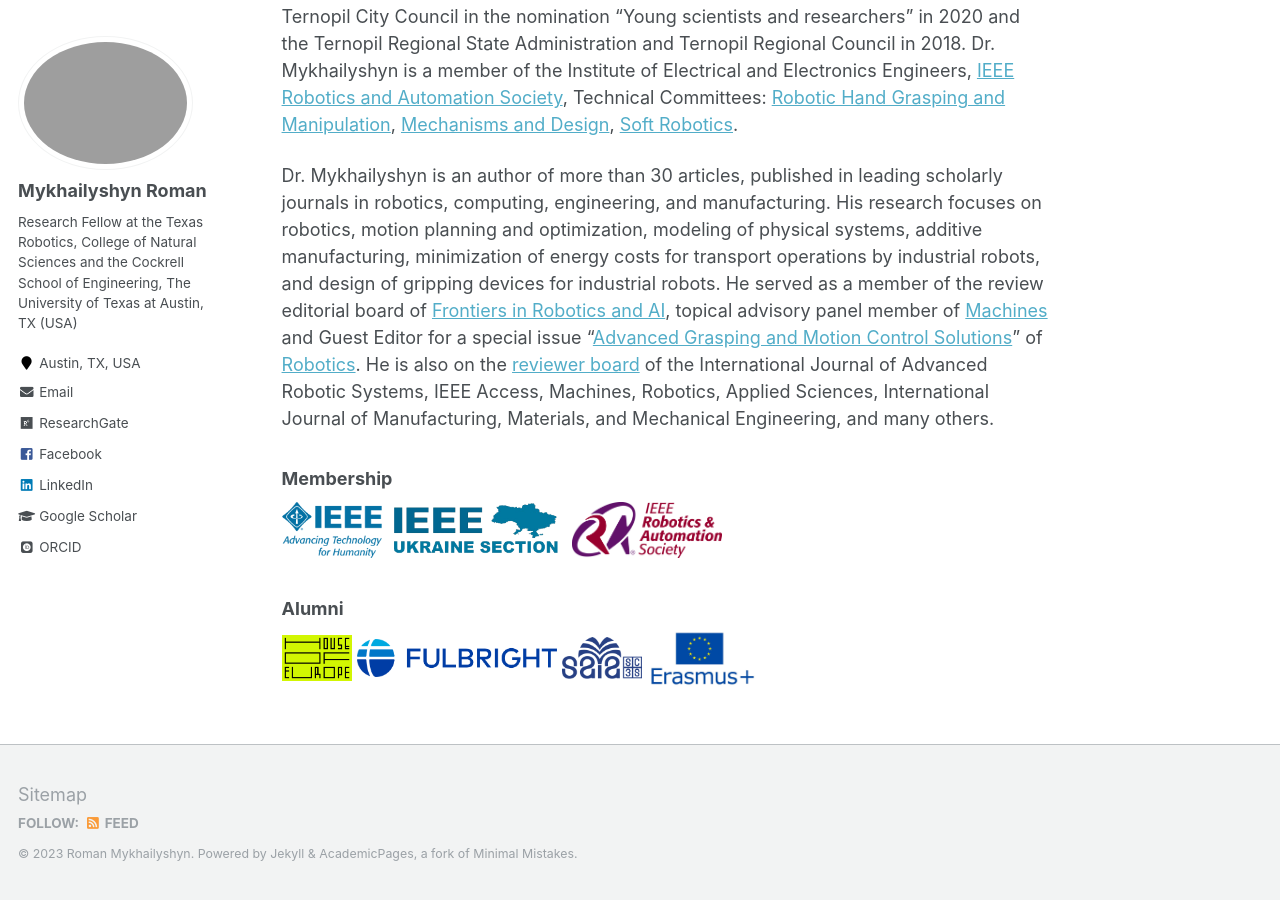
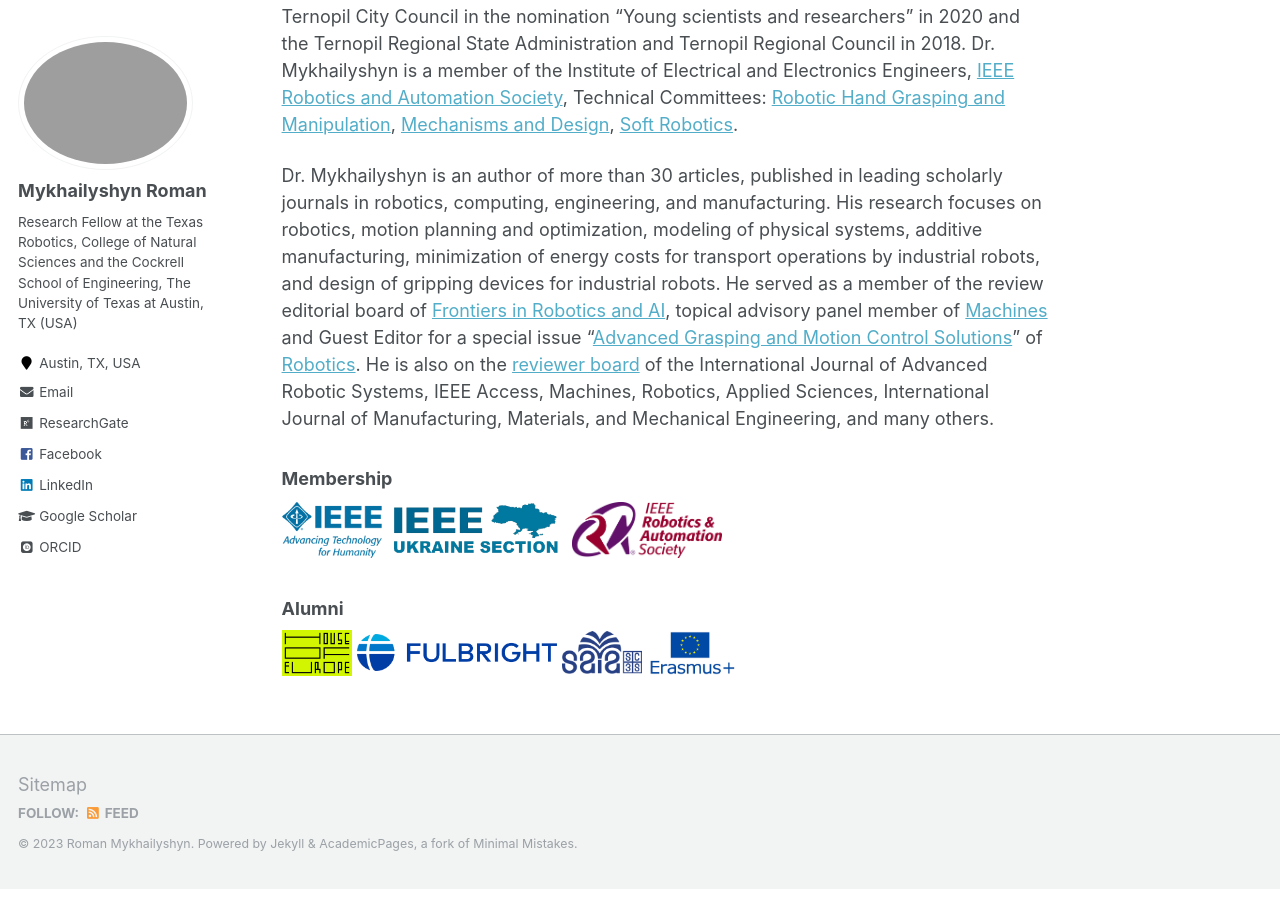
Before and after one commit to RomanMykhailyshyn/RomanMykhailyshyn.github.io, a Jekyll site: the page built from _pages/about.md, in a window 1280 px wide and 900 px high, scrolled down 554 px. Built offline with Jekyll 4.4.1, drawn with Linux system fonts in a browser that asks for light colours; some web fonts are replaced.

Commit message:
Update about.md

```diff
--- a/_pages/about.md
+++ b/_pages/about.md
@@ -15,4 +15,4 @@ Dr. Mykhailyshyn is an author of more than 30 articles, published in leading sch
 ### Membership
 [<img src='/images/IEEE_logo.png' width='100'>](https://www.ieee.org/)   [<img src='/images/IEEE-Ukraine.png' width='180'>](https://ieee.org.ua/)   [<img src='/images/IEEE_RAS.png' width='150'>](https://www.ieee-ras.org/)
 ### Alumni
-[<img src='/images/HoE.png' width='70'>](https://houseofeurope.org.ua/en/alumni-community)   [<img src='/images/fulbright-logo.png' width='200'>](https://fulbrightscholars.org/) [<img src='/images/logo_SAIA.png' width='80'>](https://www.saia.sk/en/) [<img src='/images/Erasmus-Logo.jpg' width='110'>](https://erasmus-plus.ec.europa.eu/)
+[<img src='/images/HoE.png' width='70'>](https://houseofeurope.org.ua/en/alumni-community)   [<img src='/images/fulbright-logo.png' width='200'>](https://fulbrightscholars.org/) [<img src='/images/logo_SAIA.png' width='80'>](https://www.saia.sk/en/) [<img src='/images/Erasmus-Logo.jpg' width='90'>](https://erasmus-plus.ec.europa.eu/)
```
